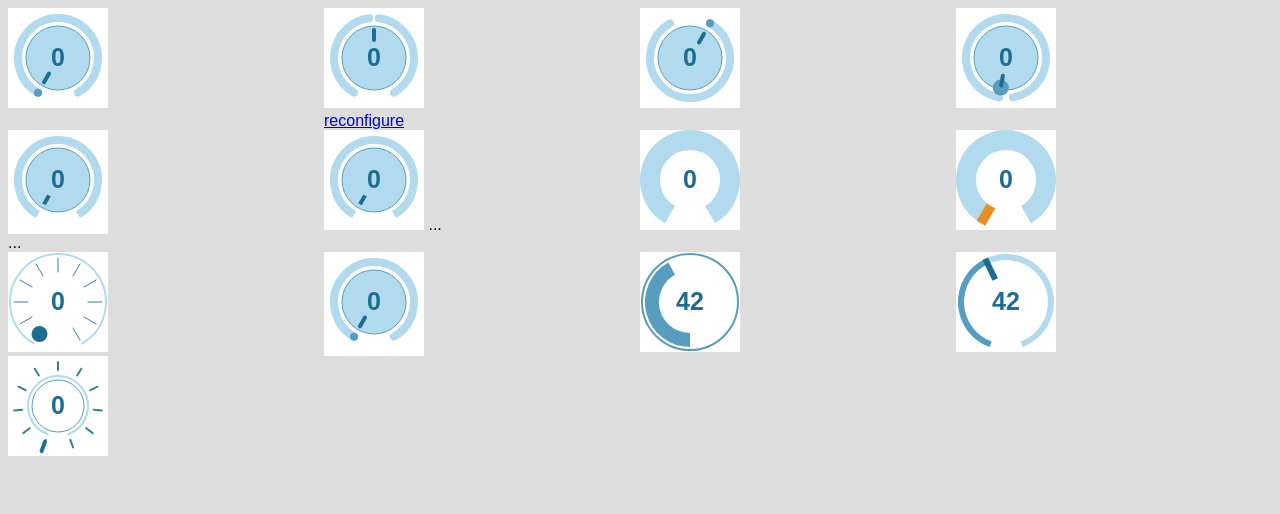
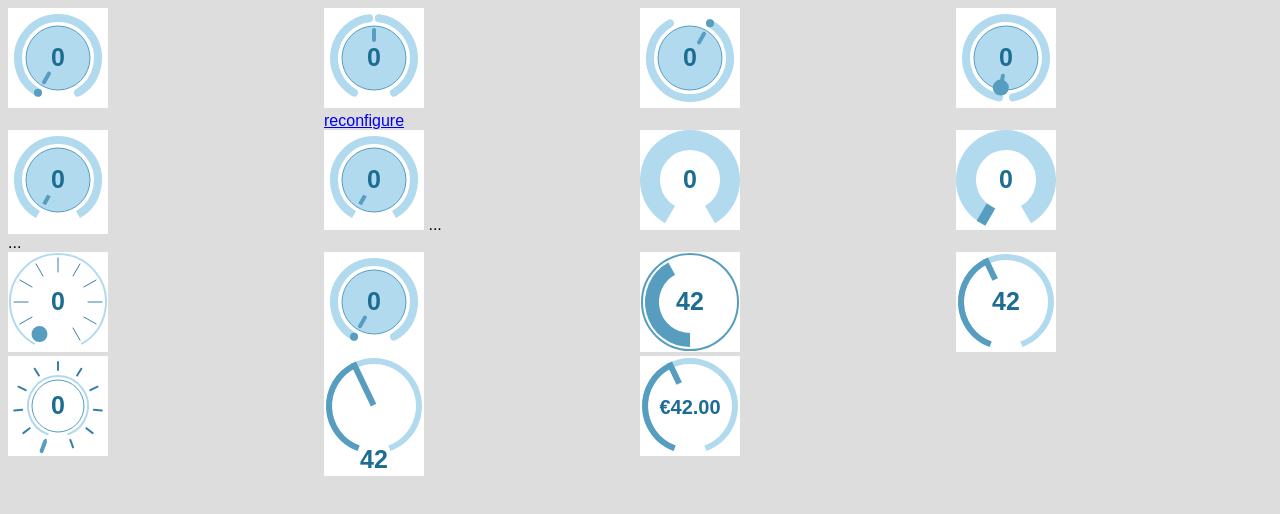
Before and after one commit to francoisgeorgy/synth-ui-controls, a website built with webpack: page src/tests.html in a window 1280 px wide. Built offline with nearby package versions, Linux system fonts and the light colour scheme.

Commit message:
rename background to bg and divisions to markers

```diff
--- a/sandbox/knob2.js
+++ b/sandbox/knob2.js
@@ -33,7 +33,7 @@
             cursor_only: false,  //TODO
             cursor_width: 0,    // only when cursor_only is true
             back_width: 20,   // 10% of radius
-            back_color: '#ddd',
+            bg_color: '#ddd',
             arc_width: 20,   // 10% of radius
             arc_color: '#666',
             radius: 40,
@@ -351,7 +351,7 @@
 
             let back = document.createElementNS(NS, "path");
             back.setAttributeNS(null, "d", getPath(maxAngle));
-            back.setAttribute("stroke", config.back_color);
+            back.setAttribute("stroke", config.bg_color);
             back.setAttribute("stroke-width", "" + config.back_width * config.radius / 100);
             back.setAttribute("fill", "transparent");
             back.setAttribute("class", "back");
--- a/src/knob.js
+++ b/src/knob.js
@@ -52,6 +52,17 @@
         const CW = true;    // clock-wise
         const CCW = !CW;    // counter clock-wise
 
+        //---------------------------------------------------------------------
+        // To simplify the internal coordinates transformations, we set the view box as a 100 by 100 square.
+        // But, if a label is present, then we add 20 to the height (at the bottom) as a placeholder for the label.
+        // In summary:
+        // - 0,0..99,99: the knob itself
+        // - 0,100..99,119: the label, if any
+        const VIEWBOX_WIDTH = 100;
+        // const VIEWBOX_HEIGHT = config.with_label ? 120 : 100;
+        const HALF_WIDTH = 50;      // viewBox/2
+        const HALF_HEIGHT = 50;     // viewBox/2
+
         let svg_element;
         if (elem.nodeName.toLowerCase() === 'svg') {
             svg_element = elem;
@@ -88,8 +99,8 @@
             angle_max: 330.0,           // [deg] Angle in knob coordinates (0 at 6 0'clock)
 
             // background disk:
-            back_radius: 32,
-            back_border_width: 1,
+            bg_radius: 32,
+            bg_border_width: 1,
 
             // track background:
             track_bg_radius: 40,
@@ -111,38 +122,36 @@
 
             // appearance:
             palette: 'light',
-            background: true,
+            bg: true,
             track_bg: true,
             cursor: true,
+            // CSS class names
+            linecap: 'round',                   // https://developer.mozilla.org/en-US/docs/Web/SVG/Attribute/stroke-linecap
             value_text: true,
-            linecap: 'round',           // https://developer.mozilla.org/en-US/docs/Web/SVG/Attribute/stroke-linecap
+            value_position: HALF_HEIGHT + 8,    // empirical value: HALF_HEIGHT + config.font_size / 3
+            // value_formatting: null,          // TODO; callback function
+            format: v => v,                     // formatting of the displayed value
             font_family: 'sans-serif',
             font_size: 25,
+
             font_weight: 'bold',
+            markers: 0,                         // number of markers; 0 or false to disable
+            markers_radius: 40,
+            markers_length: 8,
 
-            divisions: 0,           // number of markers; 0 or false to disable
-            divisions_radius: 40,
-            divisions_length: 8,
-            divisions_width: 2,
-
-            // CSS class names
+            markers_width: 2,
             class_bg: 'knob-bg',
             class_track_bg : 'knob-track-bg',
             class_track : 'knob-track',
             class_value : 'knob-value',
             class_cursor : 'knob-cursor',
-            class_divisions: 'knob-divisions',
+
+            class_markers: 'knob-markers',
 
             snap_to_steps: false,       // TODO
 
             // mouse wheel support:
             mouse_wheel_acceleration: 1,
-
-            value_formatting: null,     // TODO; callback function
-
-            format: function(v) {
-                return v;
-            },
 
             onchange: null              // callback function
         };
@@ -154,20 +163,22 @@
         //
         let palettes = {
             light : {
-                division_color: '#3680A4',
-                back_border_color: '#569DC0',
-                back_color: '#B1DAEE',
+                markers_color: '#3680A4',
+                bg_border_color: '#569DC0',
+                bg_color: '#B1DAEE',
                 cursor_color: '#1D6D93',
+                cursor_color_init: '#569DC0',
                 track_bg_color: '#B1DAEE',
                 track_color_init: '#569DC0',
                 track_color: '#1D6D93',
                 font_color: '#1D6D93',
             },
             dark: {
-                division_color: '#3680A4',
-                back_border_color: '#569DC0',
-                back_color: '#0C141F',
+                markers_color: '#3680A4',
+                bg_border_color: '#569DC0',
+                bg_color: '#0C141F',
                 cursor_color: '#1D6D93',
+                cursor_color_init: '#569DC0',
                 track_bg_color: '#B1DAEE',
                 track_color_init: '#569DC0',
                 track_color: '#1D6D93',
@@ -183,16 +194,13 @@
         // we re-assign conf and data_config for the case they override some of the palette colors.
         let config = Object.assign(c, palettes[c.palette], conf, data_config);
 
-        //---------------------------------------------------------------------
-        // To simplify the internal coordinates transformations, we set the view box as a 100 by 100 square.
-        // But, if a label is present, then we add 20 to the height (at the bottom) as a placeholder for the label.
-        // In summary:
-        // - 0,0..99,99: the knob itself
-        // - 0,100..99,119: the label, if any
-        const VIEWBOX_WIDTH = 100;
-        const VIEWBOX_HEIGHT = config.with_label ? 120 : 100;
-        const HALF_WIDTH = 50;      // viewBox/2
-        const HALF_HEIGHT = 50;     // viewBox/2
+        let viewbox_height;
+        if (config.with_label || (config.value_position >= (100 - (config.font_size / 2)))) {
+            // make some room for the label or the value that we want to display below the knob
+            viewbox_height = 120;
+        } else {
+            viewbox_height = 100;
+        }
 
         // Center of arc in knob coordinates and in ViewPort's pixels relative to the <svg> ClientBoundingRect.
         let arcCenterXPixels = 0;
@@ -217,7 +225,7 @@
 
         //---------------------------------------------------------------------
         // SVG elements, from back to front:
-        let svg_back_disk = null;           // background disk:
+        let svg_bg = null;           // background disk:
         let svg_track_bg = null;            // track background; for non zero-centered knobs
         let svg_track_bg_left = null;       // track background; for zero-centered knobs
         let svg_track_bg_right = null;      // track background; for zero-centered knobs
@@ -648,7 +656,7 @@
         function draw_init() {
             // For the use of null argument with setAttributeNS, see https://developer.mozilla.org/en-US/docs/Web/SVG/Namespaces_Crash_Course#Scripting_in_namespaced_XML
             svg_element.setAttributeNS("http://www.w3.org/2000/xmlns/", "xmlns:xlink", "http://www.w3.org/1999/xlink");
-            svg_element.setAttributeNS(null, "viewBox", `0 0 ${VIEWBOX_WIDTH} ${VIEWBOX_HEIGHT}`);
+            svg_element.setAttributeNS(null, "viewBox", `0 0 ${VIEWBOX_WIDTH} ${viewbox_height}`);
         }
 
         /**
@@ -656,45 +664,45 @@
          */
         function draw_background() {
 
-            if (!config.background) return;
+            if (!config.bg) return;
 
             // For the use of null argument with setAttributeNS, see https://developer.mozilla.org/en-US/docs/Web/SVG/Namespaces_Crash_Course#Scripting_in_namespaced_XML
 
             //
             // back disk:
             //
-            svg_back_disk = document.createElementNS(NS, "circle");
-            svg_back_disk.setAttributeNS(null, "cx", `${HALF_WIDTH}`);
-            svg_back_disk.setAttributeNS(null, "cy", `${HALF_HEIGHT}`);
-            svg_back_disk.setAttributeNS(null, "r", `${config.back_radius}`);
-            svg_back_disk.setAttribute("fill", `${config.back_color}`);
-            svg_back_disk.setAttribute("stroke", `${config.back_border_color}`);
-            svg_back_disk.setAttribute("stroke-width", `${config.back_border_width}`);
-            svg_back_disk.setAttribute("class", config.class_bg);
-            svg_element.appendChild(svg_back_disk);
+            svg_bg = document.createElementNS(NS, "circle");
+            svg_bg.setAttributeNS(null, "cx", `${HALF_WIDTH}`);
+            svg_bg.setAttributeNS(null, "cy", `${HALF_HEIGHT}`);
+            svg_bg.setAttributeNS(null, "r", `${config.bg_radius}`);
+            svg_bg.setAttribute("fill", `${config.bg_color}`);
+            svg_bg.setAttribute("stroke", `${config.bg_border_color}`);
+            svg_bg.setAttribute("stroke-width", `${config.bg_border_width}`);
+            svg_bg.setAttribute("class", config.class_bg);
+            svg_element.appendChild(svg_bg);
         }
 
         /**
          *
          */
-        function draw_divisions() {
+        function draw_markers() {
 
-            if (!config.divisions) return;
+            if (!config.markers) return;
 
             let p = '';
-            let step = (config.angle_max - config.angle_min) / config.divisions;
+            let step = (config.angle_max - config.angle_min) / config.markers;
             for (let a = config.angle_min; a <= config.angle_max; a += step) {
-                let from = getViewboxCoord(knobToPolarAngle(a), config.divisions_radius);    // getViewboxCoord(angle, radius)
-                let to = getViewboxCoord(knobToPolarAngle(a), config.divisions_radius + config.divisions_length);
+                let from = getViewboxCoord(knobToPolarAngle(a), config.markers_radius);    // getViewboxCoord(angle, radius)
+                let to = getViewboxCoord(knobToPolarAngle(a), config.markers_radius + config.markers_length);
                 p += `M ${from.x},${from.y} L ${to.x},${to.y} `;
             }
 
             svg_divisions = document.createElementNS(NS, "path");
             svg_divisions.setAttributeNS(null, "d", p);
-            svg_divisions.setAttribute("stroke", `${config.division_color}`);
-            svg_divisions.setAttribute("stroke-width", `${config.divisions_width}`);
+            svg_divisions.setAttribute("stroke", `${config.markers_color}`);
+            svg_divisions.setAttribute("stroke-width", `${config.markers_width}`);
             svg_divisions.setAttribute("stroke-linecap", config.linecap);
-            svg_divisions.setAttribute("class", config.class_divisions);
+            svg_divisions.setAttribute("class", config.class_markers);
             svg_element.appendChild(svg_divisions);
         }
 
@@ -807,7 +815,8 @@
             if (p) {
                 svg_cursor = document.createElementNS(NS, "path");
                 svg_cursor.setAttributeNS(null, "d", p);
-                svg_cursor.setAttribute("stroke", `${config.cursor_color}`);
+                // svg_cursor.setAttribute("stroke", `${config.cursor_color}`);
+                svg_cursor.setAttribute("stroke", `${config.cursor_color_init}`);
                 svg_cursor.setAttribute("stroke-width", `${config.cursor_width}`);
                 svg_cursor.setAttribute("fill", "transparent");
                 svg_cursor.setAttribute("stroke-linecap", config.linecap);
@@ -825,7 +834,8 @@
 
             svg_value_text = document.createElementNS(NS, "text");
             svg_value_text.setAttributeNS(null, "x", `${HALF_WIDTH}`);
-            svg_value_text.setAttributeNS(null, "y", `${HALF_HEIGHT + config.font_size / 3}`);   // 3 is an empirical value
+            // svg_value_text.setAttributeNS(null, "y", `${HALF_HEIGHT + config.font_size / 3}`);   // 3 is an empirical value
+            svg_value_text.setAttributeNS(null, "y", `${config.value_position}`);
             svg_value_text.setAttribute("text-anchor", "middle");
             svg_value_text.setAttribute("cursor", "default");
             svg_value_text.setAttribute("font-family", config.font_family);
@@ -844,7 +854,7 @@
             draw_init();
             draw_background();
             draw_track_background();
-            draw_divisions();
+            draw_markers();
             // draw_units();
             draw_track();
             draw_cursor();
@@ -882,6 +892,9 @@
             if (p) {
                 if (svg_cursor) {
                     svg_cursor.setAttributeNS(null, "d", p);
+                    if (has_changed) {
+                        svg_cursor.setAttribute("stroke", `${config.cursor_color}`);
+                    }
                 }
             }
 
--- a/src/tests.html
+++ b/src/tests.html
@@ -61,6 +61,12 @@
         <div>
             <svg class="knob" id="knob12"></svg>
         </div>
+        <div>   <!-- value position -->
+            <svg class="knob" id="knob13"></svg>
+        </div>
+        <div>   <!-- value formatting -->
+            <svg class="knob" id="knob14"></svg>
+        </div>
         <!--<div class="knob" id="knob" data-label="default">-->
             <!--<div class="knob-menu" id="m">-->
                 <!--<div style="border-bottom: 1px solid #aaa;">-->
--- a/src/tests.js
+++ b/src/tests.js
@@ -29,7 +29,7 @@ document.addEventListener("DOMContentLoaded", function(event) {
     });
 
     new knob(document.getElementById('knob6'), {
-        background: false,
+        bg: false,
         cursor: false,
         linecap: 'butt',
         track_bg_width: 20,
@@ -37,7 +37,7 @@ document.addEventListener("DOMContentLoaded", function(event) {
         mouse_wheel_acceleration: 20
     });
     const k7 = new knob(document.getElementById('knob7'), {
-        background: false,
+        bg: false,
         cursor_only: true,
         cursor_radius: 30,          // same unit as radius
         cursor_length: 20,
@@ -48,7 +48,7 @@ document.addEventListener("DOMContentLoaded", function(event) {
         mouse_wheel_acceleration: 1
     });
     new knob(document.getElementById('knob8'), {
-        background: false,
+        bg: false,
         // back_color: 'transparent',
         // back_radius: 50,
         track_bg_radius: 48,
@@ -58,19 +58,19 @@ document.addEventListener("DOMContentLoaded", function(event) {
         cursor_radius: 37,          // same unit as radius
         cursor_length: 0,
         cursor_width: 16,
-        divisions: 10,
-        divisions_radius: 30,          // same unit as radius
-        divisions_length: 14,
-        divisions_width: 1
+        markers: 10,
+        markers_radius: 30,          // same unit as radius
+        markers_length: 14,
+        markers_width: 1
     });
     const k9 = new knob(document.getElementById('knob9'), {});
     new knob(document.getElementById('knob10'), {
         angle_min: 0,
         angle_max: 360,
         // background: true,
-        back_color: 'transparent',
-        back_radius: 48,
-        back_border_width: 2,
+        bg_color: 'transparent',
+        bg_radius: 48,
+        bg_border_width: 2,
         track_bg: false,
         cursor: false,
         // track_bg_radius: 40,
@@ -90,7 +90,7 @@ document.addEventListener("DOMContentLoaded", function(event) {
     new knob(document.getElementById('knob11'), {
         angle_min: 20,
         angle_max: 340,
-        background: false,
+        bg: false,
         // back_color: 'transparent',
         // back_radius: 48,
         // track_bg: false,
@@ -110,9 +110,9 @@ document.addEventListener("DOMContentLoaded", function(event) {
     new knob(document.getElementById('knob12'), {
         angle_min: 20,
         angle_max: 340,
-        back_color: 'transparent',
-        back_radius: 26,
-        back_border_width: 1,
+        bg_color: 'transparent',
+        bg_radius: 26,
+        bg_border_width: 1,
         track_bg_radius: 30,
         track_bg_width: 2,
         // track_background: false,
@@ -120,10 +120,49 @@ document.addEventListener("DOMContentLoaded", function(event) {
         cursor_radius: 38,          // same unit as radius
         cursor_length: 10,
         cursor_width: 4,
-        divisions: 10,
-        divisions_radius: 36,          // same unit as radius
-        divisions_length: 8,
-        divisions_width: 2,
+        markers: 10,
+        markers_radius: 36,          // same unit as radius
+        markers_length: 8,
+        markers_width: 2,
+    });
+
+    new knob(document.getElementById('knob13'), {
+        angle_min: 20,
+        angle_max: 340,
+        bg: false,
+        // back_color: 'transparent',
+        // back_radius: 48,
+        // track_bg: false,
+        // cursor: false,
+        track_bg_radius: 45,
+        track_bg_width: 6,
+        linecap: 'butt',
+        track_radius: 45,
+        track_width: 6,
+        initial_value: 42,
+        // track_background: false,
+        cursor_radius: 1,          // same unit as radius
+        cursor_length: 47,
+        cursor_width: 6,
+        value_position: 112
+    });
+
+    new knob(document.getElementById('knob14'), {
+        angle_min: 20,
+        angle_max: 340,
+        bg: false,
+        track_bg_radius: 45,
+        track_bg_width: 6,
+        linecap: 'butt',
+        track_radius: 45,
+        track_width: 6,
+        initial_value: 42,
+        // track_background: false,
+        cursor_radius: 25,          // same unit as radius
+        cursor_length: 23,
+        cursor_width: 6,
+        font_size: 20,
+        format: v => v.toLocaleString(undefined, {style: 'currency', currency: 'EUR'})
     });
 
     /*
```
Also changed, not shown: src/anatomy.html (+18 -18 lines).
